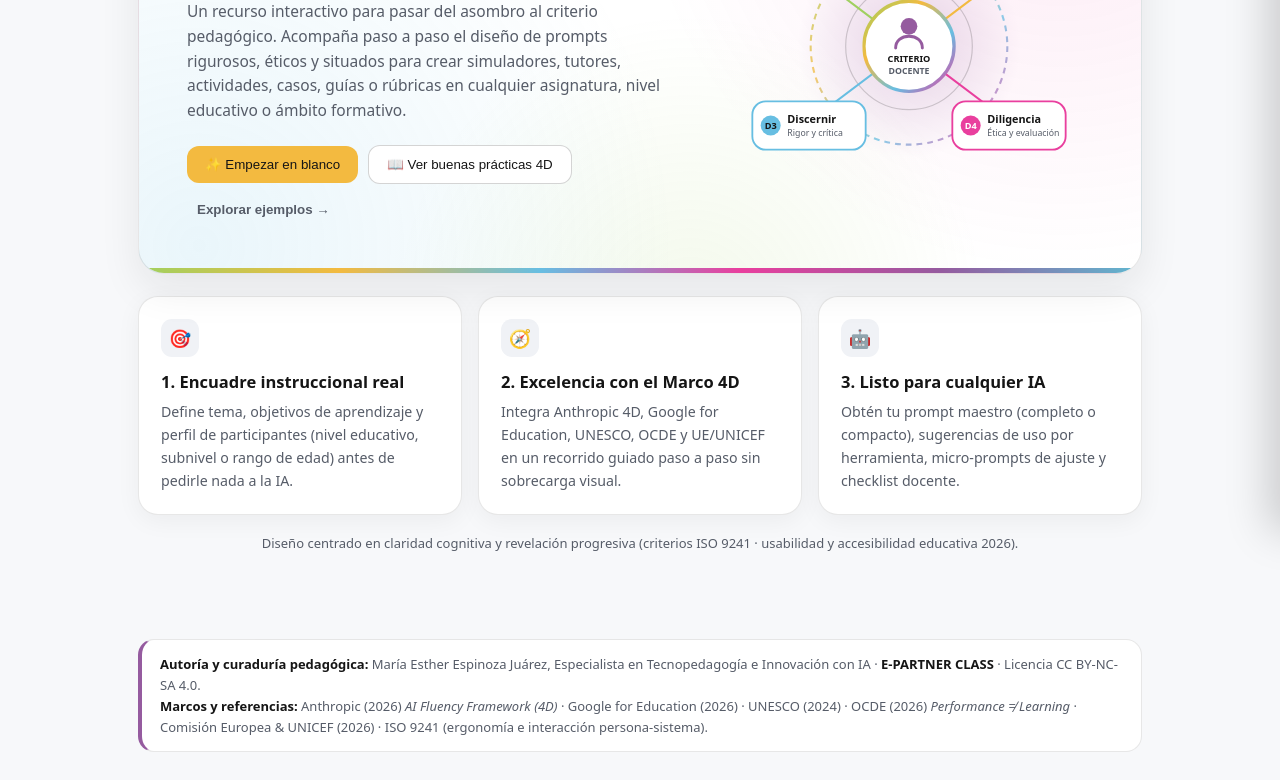
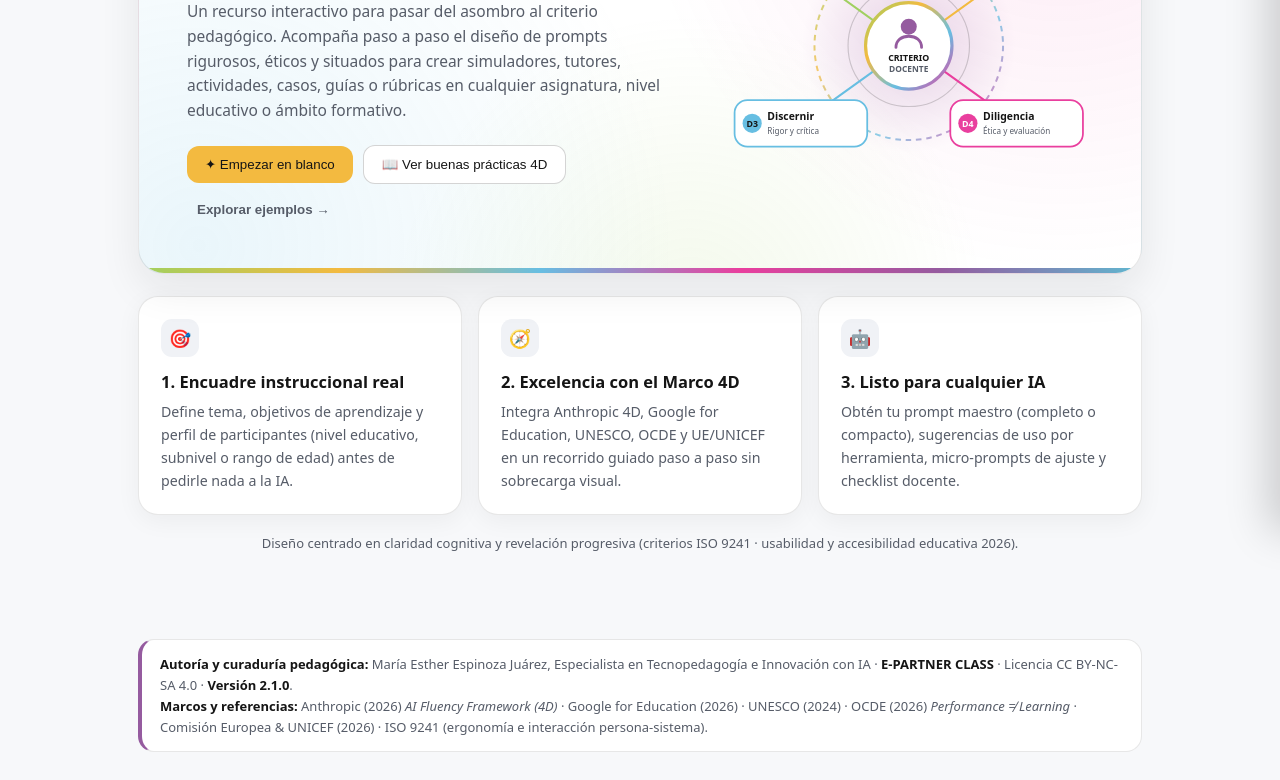
Before and after one commit to meej76ster-beep/aula-4d-constructor-prompts, a plain HTML site: page aula-4d-constructor-prompts.html in a window 1280 px wide. Shown: the part 269-1049 px from the top of the page. Drawn offline with Linux system fonts and the light colour scheme.

Commit message:
v2.1.0: corregir ajuste de texto en diagrama SVG e incorporar control de versiones

```diff
--- a/aula-4d-constructor-prompts.html
+++ b/aula-4d-constructor-prompts.html
@@ -3,6 +3,7 @@
 <head>
 <meta charset="utf-8">
 <meta name="viewport" content="width=device-width, initial-scale=1, viewport-fit=cover">
+<meta name="version" content="2.1.0">
 <title>Aula 4D · Constructor de Prompts Pedagógicos con IA | E-PARTNER CLASS</title>
 <style>
 :root{
@@ -261,7 +262,7 @@ body.pres{font-size:18px}
 .hero-desc{color:var(--mut);max-width:54ch;margin:0 0 22px;font-size:15.5px}
 .hero-cta{display:flex;flex-wrap:wrap;gap:10px;align-items:center}
 .hero-art{display:flex;justify-content:center;align-items:center}
-.hero-art svg{width:100%;max-width:350px;height:auto;display:block}
+.hero-art svg{width:100%;max-width:400px;height:auto;display:block}
 .orb-pulse{animation:orbPulse 5.5s ease-in-out infinite}
 @keyframes orbPulse{0%,100%{transform:scale(1)}50%{transform:scale(1.022)}}
 
@@ -1043,14 +1044,14 @@ footer{
         <p class="hero-sub">Constructor de Prompts Pedagógicos con IA</p>
         <p class="hero-desc">Un recurso interactivo para pasar del asombro al criterio pedagógico. Acompaña paso a paso el diseño de prompts rigurosos, éticos y situados para crear simuladores, tutores, actividades, casos, guías o rúbricas en cualquier asignatura, nivel educativo o ámbito formativo.</p>
         <div class="hero-cta">
-          <button type="button" class="btn" id="btnStartBlank">✨ Empezar en blanco</button>
+          <button type="button" class="btn" id="btnStartBlank">✦ Empezar en blanco</button>
           <button type="button" class="btn sec" id="btnGoPracticas">📖 Ver buenas prácticas 4D</button>
           <button type="button" class="btn link-btn" id="btnGoEjemplos">Explorar ejemplos →</button>
         </div>
       </div>
 
       <div class="hero-art" aria-hidden="true">
-        <svg viewBox="0 0 420 320" role="img">
+        <svg viewBox="0 0 460 320" role="img">
           <defs>
             <linearGradient id="orbGrad" x1="0%" y1="0%" x2="100%" y2="100%">
               <stop offset="0%" stop-color="#A0D060"/>
@@ -1063,49 +1064,49 @@ footer{
               <stop offset="100%" stop-color="#955B9F" stop-opacity="0"/>
             </radialGradient>
           </defs>
-          <circle cx="210" cy="160" r="134" fill="url(#coreGlow)"/>
-          <circle cx="210" cy="160" r="118" fill="none" stroke="url(#orbGrad)" stroke-width="2.5" stroke-dasharray="7 6" opacity="0.75"/>
-          <circle cx="210" cy="160" r="76" fill="none" stroke="var(--bd-strong)" stroke-width="1.4"/>
-          <line x1="210" y1="160" x2="96" y2="74" stroke="#A0D060" stroke-width="2.5" stroke-linecap="round"/>
-          <line x1="210" y1="160" x2="324" y2="74" stroke="#F3BA40" stroke-width="2.5" stroke-linecap="round"/>
-          <line x1="210" y1="160" x2="96" y2="246" stroke="#67BEE2" stroke-width="2.5" stroke-linecap="round"/>
-          <line x1="210" y1="160" x2="324" y2="246" stroke="#E93F9E" stroke-width="2.5" stroke-linecap="round"/>
-
-          <g class="orb-pulse" style="transform-origin:210px 160px">
-            <circle cx="210" cy="160" r="54" fill="var(--surf)" stroke="url(#orbGrad)" stroke-width="4"/>
-            <circle cx="210" cy="136" r="10" fill="var(--vio)"/>
-            <path d="M194 162c0-9 7-14 16-14s16 5 16 14" fill="none" stroke="var(--vio)" stroke-width="3.5" stroke-linecap="round"/>
-            <text x="210" y="179" text-anchor="middle" font-family="system-ui,sans-serif" font-size="11" font-weight="800" fill="var(--tx)">CRITERIO</text>
-            <text x="210" y="193" text-anchor="middle" font-family="system-ui,sans-serif" font-size="10.5" font-weight="700" fill="var(--mut)">DOCENTE</text>
+          <circle cx="230" cy="160" r="134" fill="url(#coreGlow)"/>
+          <circle cx="230" cy="160" r="118" fill="none" stroke="url(#orbGrad)" stroke-width="2.5" stroke-dasharray="7 6" opacity="0.75"/>
+          <circle cx="230" cy="160" r="76" fill="none" stroke="var(--bd-strong)" stroke-width="1.4"/>
+          <line x1="230" y1="160" x2="95" y2="63" stroke="#A0D060" stroke-width="2.5" stroke-linecap="round"/>
+          <line x1="230" y1="160" x2="365" y2="63" stroke="#F3BA40" stroke-width="2.5" stroke-linecap="round"/>
+          <line x1="230" y1="160" x2="95" y2="257" stroke="#67BEE2" stroke-width="2.5" stroke-linecap="round"/>
+          <line x1="230" y1="160" x2="365" y2="257" stroke="#E93F9E" stroke-width="2.5" stroke-linecap="round"/>
+
+          <g class="orb-pulse" style="transform-origin:230px 160px">
+            <circle cx="230" cy="160" r="54" fill="var(--surf)" stroke="url(#orbGrad)" stroke-width="4"/>
+            <circle cx="230" cy="136" r="10" fill="var(--vio)"/>
+            <path d="M214 162c0-9 7-14 16-14s16 5 16 14" fill="none" stroke="var(--vio)" stroke-width="3.5" stroke-linecap="round"/>
+            <text x="230" y="179" text-anchor="middle" font-family="system-ui,sans-serif" font-size="11" font-weight="800" fill="var(--tx)">CRITERIO</text>
+            <text x="230" y="193" text-anchor="middle" font-family="system-ui,sans-serif" font-size="10.5" font-weight="700" fill="var(--mut)">DOCENTE</text>
           </g>
 
-          <g transform="translate(22,36)">
-            <rect x="0" y="0" width="136" height="58" rx="16" fill="var(--surf)" stroke="#A0D060" stroke-width="2.2"/>
+          <g transform="translate(12,34)">
+            <rect x="0" y="0" width="166" height="58" rx="16" fill="var(--surf)" stroke="#A0D060" stroke-width="2.2"/>
             <circle cx="22" cy="29" r="12" fill="#A0D060"/>
             <text x="22" y="33" text-anchor="middle" font-family="system-ui,sans-serif" font-size="11" font-weight="800" fill="#151515">D1</text>
-            <text x="42" y="26" font-family="system-ui,sans-serif" font-size="13" font-weight="800" fill="var(--tx)">Delegar</text>
-            <text x="42" y="42" font-family="system-ui,sans-serif" font-size="10.5" fill="var(--mut)">Propósito y roles</text>
+            <text x="41" y="25" font-family="system-ui,sans-serif" font-size="13" font-weight="800" fill="var(--tx)">Delegar</text>
+            <text x="41" y="42" font-family="system-ui,sans-serif" font-size="10.2" fill="var(--mut)">Propósito y roles</text>
           </g>
-          <g transform="translate(262,36)">
-            <rect x="0" y="0" width="136" height="58" rx="16" fill="var(--surf)" stroke="#F3BA40" stroke-width="2.2"/>
+          <g transform="translate(282,34)">
+            <rect x="0" y="0" width="166" height="58" rx="16" fill="var(--surf)" stroke="#F3BA40" stroke-width="2.2"/>
             <circle cx="22" cy="29" r="12" fill="#F3BA40"/>
             <text x="22" y="33" text-anchor="middle" font-family="system-ui,sans-serif" font-size="11" font-weight="800" fill="#151515">D2</text>
-            <text x="42" y="26" font-family="system-ui,sans-serif" font-size="13" font-weight="800" fill="var(--tx)">Describir</text>
-            <text x="42" y="42" font-family="system-ui,sans-serif" font-size="10.5" fill="var(--mut)">Contexto y andamiaje</text>
+            <text x="41" y="25" font-family="system-ui,sans-serif" font-size="13" font-weight="800" fill="var(--tx)">Describir</text>
+            <text x="41" y="42" font-family="system-ui,sans-serif" font-size="10.2" fill="var(--mut)">Contexto y andamiaje</text>
           </g>
-          <g transform="translate(22,226)">
-            <rect x="0" y="0" width="136" height="58" rx="16" fill="var(--surf)" stroke="#67BEE2" stroke-width="2.2"/>
+          <g transform="translate(12,228)">
+            <rect x="0" y="0" width="166" height="58" rx="16" fill="var(--surf)" stroke="#67BEE2" stroke-width="2.2"/>
             <circle cx="22" cy="29" r="12" fill="#67BEE2"/>
             <text x="22" y="33" text-anchor="middle" font-family="system-ui,sans-serif" font-size="11" font-weight="800" fill="#151515">D3</text>
-            <text x="42" y="26" font-family="system-ui,sans-serif" font-size="13" font-weight="800" fill="var(--tx)">Discernir</text>
-            <text x="42" y="42" font-family="system-ui,sans-serif" font-size="10.5" fill="var(--mut)">Rigor y crítica</text>
+            <text x="41" y="25" font-family="system-ui,sans-serif" font-size="13" font-weight="800" fill="var(--tx)">Discernir</text>
+            <text x="41" y="42" font-family="system-ui,sans-serif" font-size="10.2" fill="var(--mut)">Rigor y crítica</text>
           </g>
-          <g transform="translate(262,226)">
-            <rect x="0" y="0" width="136" height="58" rx="16" fill="var(--surf)" stroke="#E93F9E" stroke-width="2.2"/>
+          <g transform="translate(282,228)">
+            <rect x="0" y="0" width="166" height="58" rx="16" fill="var(--surf)" stroke="#E93F9E" stroke-width="2.2"/>
             <circle cx="22" cy="29" r="12" fill="#E93F9E"/>
             <text x="22" y="33" text-anchor="middle" font-family="system-ui,sans-serif" font-size="11" font-weight="800" fill="#FFFFFF">D4</text>
-            <text x="42" y="26" font-family="system-ui,sans-serif" font-size="13" font-weight="800" fill="var(--tx)">Diligencia</text>
-            <text x="42" y="42" font-family="system-ui,sans-serif" font-size="10.5" fill="var(--mut)">Ética y evaluación</text>
+            <text x="41" y="25" font-family="system-ui,sans-serif" font-size="13" font-weight="800" fill="var(--tx)">Diligencia</text>
+            <text x="41" y="42" font-family="system-ui,sans-serif" font-size="10.2" fill="var(--mut)">Ética y evaluación</text>
           </g>
         </svg>
       </div>
@@ -1176,7 +1177,7 @@ footer{
       </div>
       <div style="display:flex;gap:8px;flex-wrap:wrap">
         <button type="button" class="btn soft" id="btnBpExamples">Ver ejemplos</button>
-        <button type="button" class="btn" id="btnBpBuilder">✨ Abrir constructor en blanco</button>
+        <button type="button" class="btn" id="btnBpBuilder">✦ Abrir constructor en blanco</button>
       </div>
     </div>
   </section>
@@ -1825,7 +1826,7 @@ footer{
 
 <footer>
   <div class="credits">
-    <b>Autoría y curaduría pedagógica:</b> María Esther Espinoza Juárez, Especialista en Tecnopedagogía e Innovación con IA · <b>E-PARTNER CLASS</b> · Licencia CC BY-NC-SA 4.0.<br>
+    <b>Autoría y curaduría pedagógica:</b> María Esther Espinoza Juárez, Especialista en Tecnopedagogía e Innovación con IA · <b>E-PARTNER CLASS</b> · Licencia CC BY-NC-SA 4.0 · <b>Versión 2.1.0</b>.<br>
     <b>Marcos y referencias:</b> Anthropic (2026) <em>AI Fluency Framework (4D)</em> · Google for Education (2026) · UNESCO (2024) · OCDE (2026) <em>Performance ≠ Learning</em> · Comisión Europea &amp; UNICEF (2026) · ISO 9241 (ergonomía e interacción persona-sistema).
   </div>
 </footer>
```
Also changed, not shown: index.html (+36 -35 lines), 2 other files.
